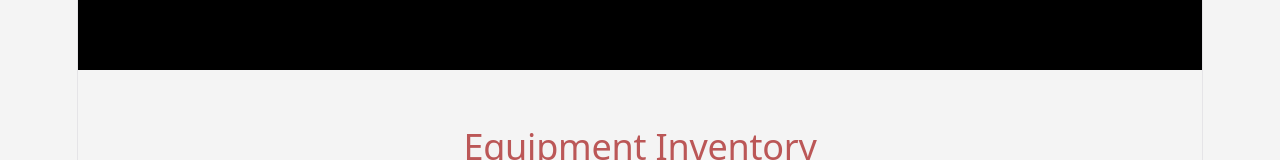
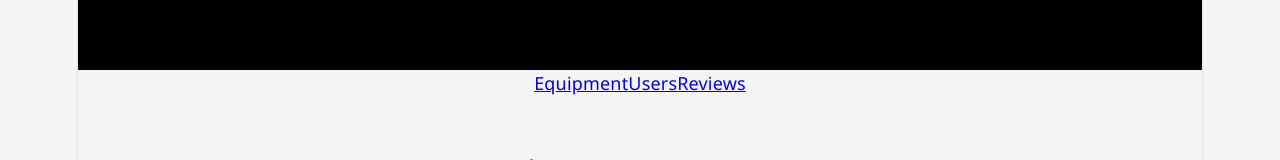
Before and after one commit to emaglaque2-rrc/full-stack-project-group-4, a React (Vite) app: page / in a window 1280 px wide. Shown: the part 150-310 px from the top of the page. Built offline with nearby package versions, Linux system fonts and the light colour scheme.

Commit message:
Feat: created the nav component to use hyperlinks to go between app pages.

```diff
--- a/src/components/layout/Layout.tsx
+++ b/src/components/layout/Layout.tsx
@@ -1,13 +1,13 @@
 import { Outlet } from 'react-router-dom';
 import Header from './Header/Header';
 import Footer from './Footer/Footer';
-// import nav will go here
+import Nav from './nav/Nav'
 
 export function Layout() {
     return (
         <>
             <Header />
-            {/** Nav will go here **/}
+            <Nav />
             <main>
                 <Outlet />
             </main>
--- /dev/null
+++ b/src/components/layout/nav/Nav.tsx
@@ -0,0 +1,17 @@
+// Navigation component that lets users use hyperlinks to go between app pages.
+
+import { NavLink } from "react-router-dom";
+
+export function Nav() {
+    return(
+        <nav>
+            <div className="page-links">
+                <NavLink to="/equipment">Equipment</NavLink>
+                <NavLink to="/user">Users</NavLink>
+                <NavLink to="/reviews">Reviews</NavLink>
+            </div>
+        </nav>
+    )
+}
+
+export default Nav
```
